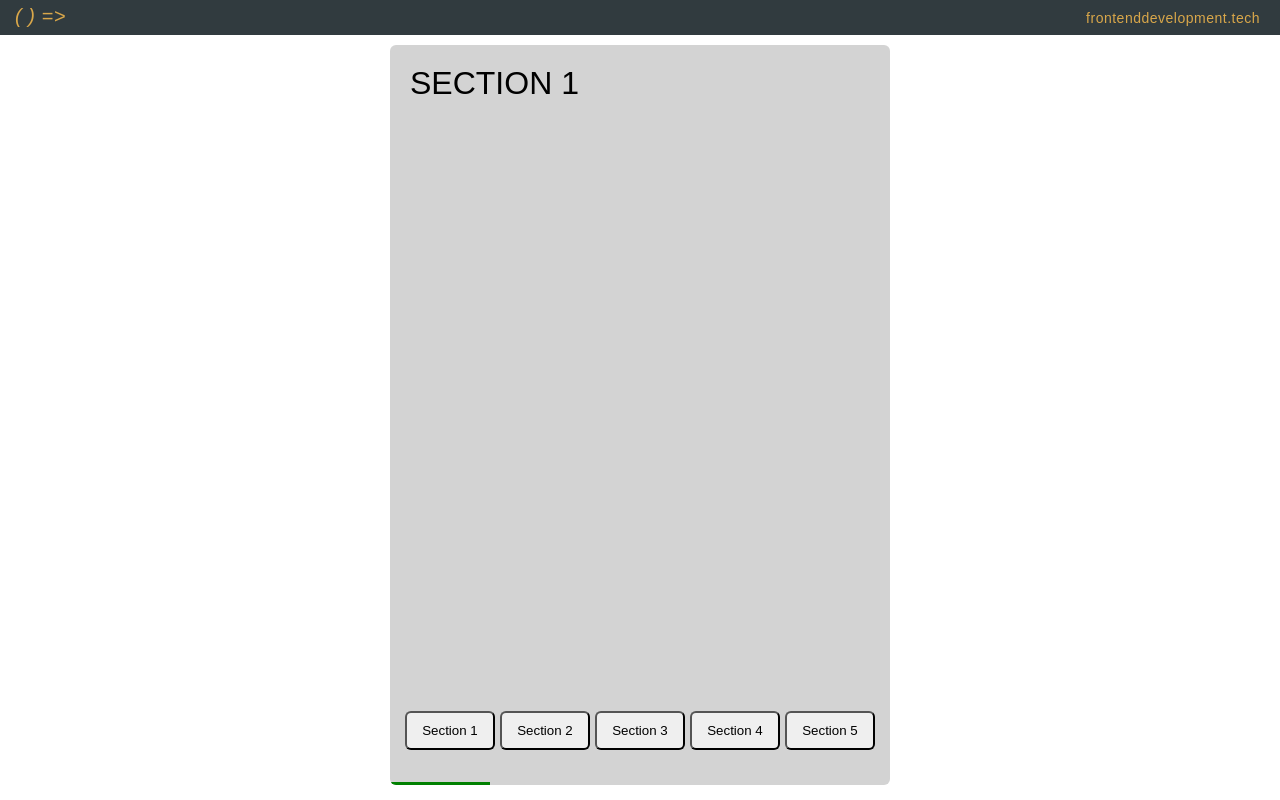
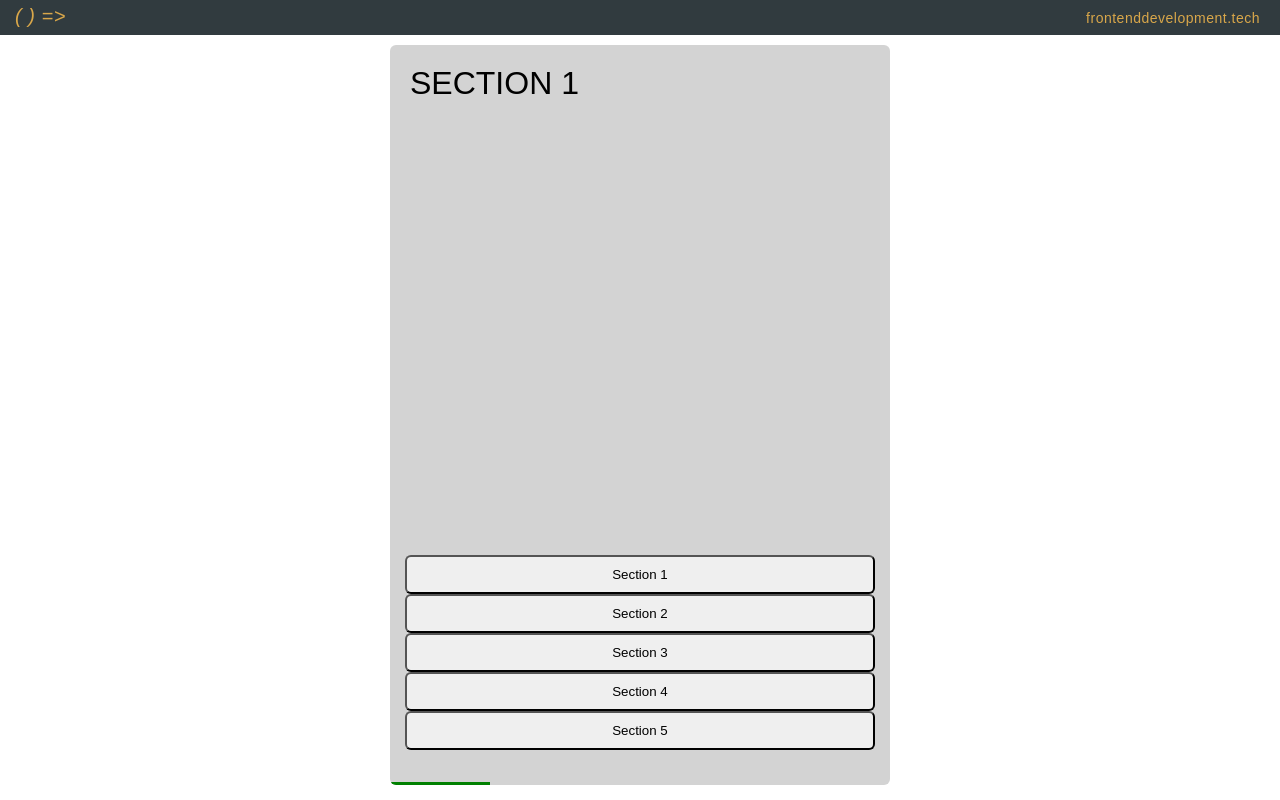
Before and after one commit to eastcoastdeveloper/in-page-navigation, an Angular app: page / in a window 1280 px wide. Built offline with nearby package versions, Linux system fonts and the light colour scheme.

Commit message:
3 files modified

```diff
--- a/src/app/app.component.html
+++ b/src/app/app.component.html
@@ -18,7 +18,7 @@
       {{ Math.round((100 / sectionLength) * (i + 1)) + '%' }}
     </div>
   </div>
-  <div class="btn-group" (mouseover)="whereYouAt()" (mouseout)="revert()">
+  <div class="btn-group" #btnGroup (mouseover)="whereYouAt()" (mouseout)="revert()">
     <button
       *ngFor="let btn of [].constructor(sectionLength); let i = index"
       (click)="navigate(i)"
--- a/src/app/app.component.scss
+++ b/src/app/app.component.scss
@@ -50,7 +50,6 @@ body {
   right: 0;
   text-align: center;
   display: grid;
-  grid-template-columns: repeat(5, auto);
   grid-column-gap: 5px;
   width: calc(100% - 30px);
   margin: 0 auto;
--- a/src/app/app.component.ts
+++ b/src/app/app.component.ts
@@ -1,8 +1,11 @@
+import { DOCUMENT } from '@angular/common';
 import {
   ChangeDetectorRef,
   Component,
   ElementRef,
+  Inject,
   QueryList,
+  Renderer2,
   ViewChild,
   ViewChildren,
 } from '@angular/core';
@@ -14,6 +17,7 @@ import {
 })
 export class AppComponent {
   @ViewChildren('sections') sections: QueryList<ElementRef>;
+  @ViewChild('btnGroup', { static: false }) btnGroup: ElementRef;
   @ViewChild('bar', { static: false }) bar: ElementRef;
 
   progress: any = [];
@@ -21,7 +25,12 @@ export class AppComponent {
   barLinkWidth: number = 0;
   Math: any;
 
-  constructor(private _elements: ElementRef, private _cd: ChangeDetectorRef) {
+  constructor(
+    private _elements: ElementRef,
+    private _cd: ChangeDetectorRef,
+    private _renderer: Renderer2,
+    @Inject(DOCUMENT) private _document: Document
+  ) {
     this.Math = Math;
   }
 
@@ -34,6 +43,11 @@ export class AppComponent {
     this.bar.nativeElement.setAttribute(
       'style',
       'width:' + this.barLinkWidth + '%'
+    );
+    this._renderer.setStyle(
+      this.btnGroup.nativeElement,
+      'grid-template-columns',
+      this.sectionLength
     );
   }
 
```
